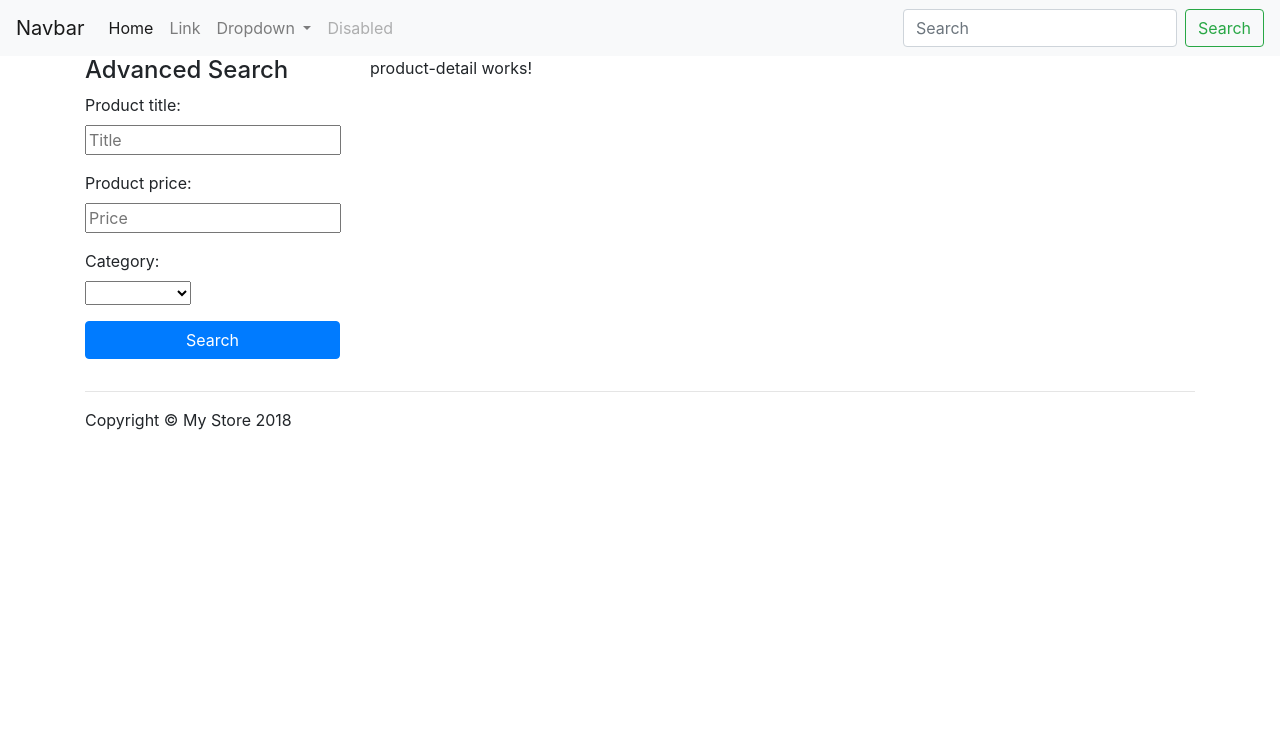
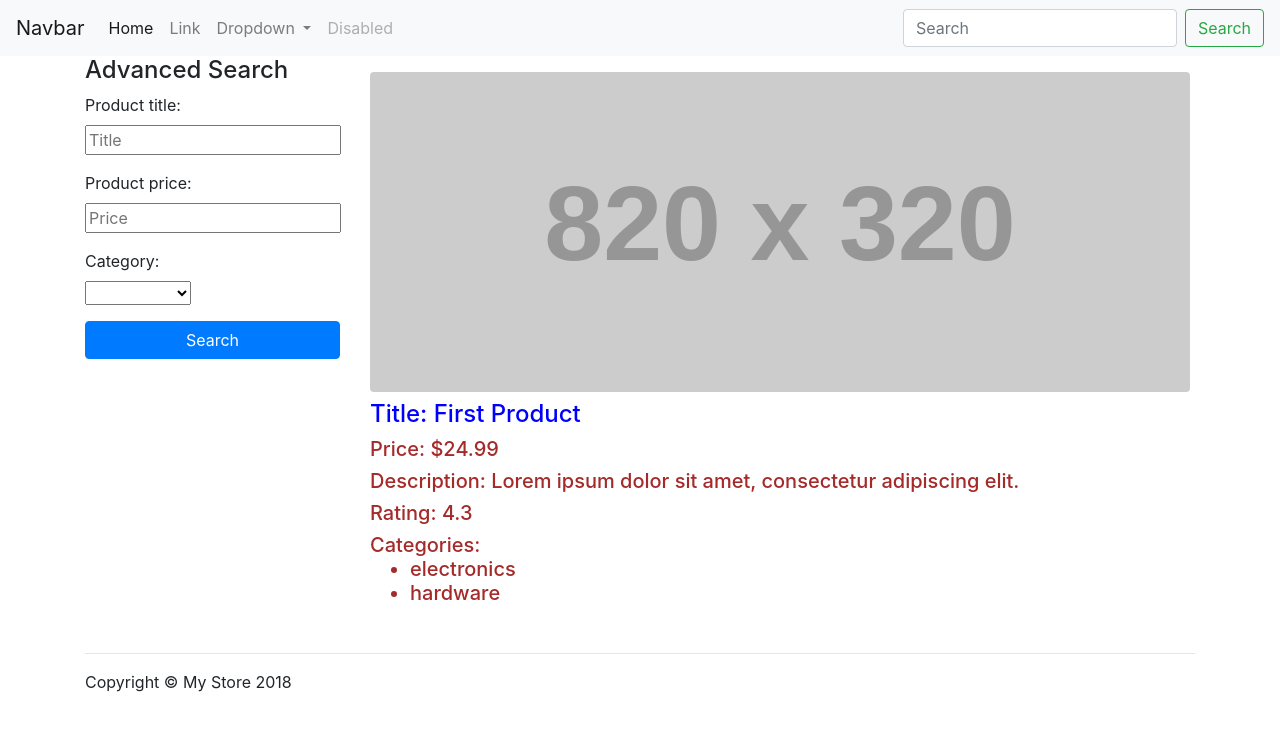
Before and after one commit to FoxGeoff/myStore, an Angular app: page /products/0 in a window 1280 px wide. Shown: the top 730 px of the page. Built offline with nearby package versions, Linux system fonts and the light colour scheme.

Commit message:
## Check: Add Product detail component, html, code and css*

```diff
--- a/src/app/product-detail/product-detail.component.css
+++ b/src/app/product-detail/product-detail.component.css
@@ -0,0 +1,11 @@
+figure {
+    margin-top: 1em;
+  }
+
+  h4 {
+    color: blue;
+  }
+
+  h5 {
+    color: brown;
+  }
--- a/src/app/product-detail/product-detail.component.html
+++ b/src/app/product-detail/product-detail.component.html
@@ -1,3 +1,15 @@
-<p>
-  product-detail works!
-</p>
+<figure class="figure">
+  <img src="http://placehold.it/820x320" class="figure-img img-fluid rounded">
+  <figcaption class="figure-caption">
+    <h4>Title: {{product.title}}</h4>
+    <h5>Price: {{product.price | currency}}</h5>
+    <h5> Description: {{product.description}}</h5>
+    <h5> Rating: {{product.rating}}</h5>
+    <h5>Categories:
+    <ul>
+    <li *ngFor="let category of product.categories">
+      {{category}}
+    </li>
+    </ul></h5>
+  </figcaption>
+</figure>
--- a/src/app/product-detail/product-detail.component.ts
+++ b/src/app/product-detail/product-detail.component.ts
@@ -1,4 +1,7 @@
-import { Component, OnInit } from '@angular/core';
+import {Component, OnInit} from '@angular/core';
+import {ProductService} from '..//shared/product.service';
+import {Product} from '..//shared/product';
+import {ActivatedRoute} from '@angular/router';
 
 @Component({
   selector: 'app-product-detail',
@@ -7,9 +10,12 @@ import { Component, OnInit } from '@angular/core';
 })
 export class ProductDetailComponent implements OnInit {
 
-  constructor() { }
+  product: Product;
+
+  constructor(private route: ActivatedRoute, private productService: ProductService) {}
 
   ngOnInit() {
+    const prodId: number = parseInt(this.route.snapshot.params['productId'], 10);
+    this.product = this.productService.getProductById(prodId);
   }
-
 }
```
Also changed, not shown: 1 other file (tests, documents, lock files or other folders).
